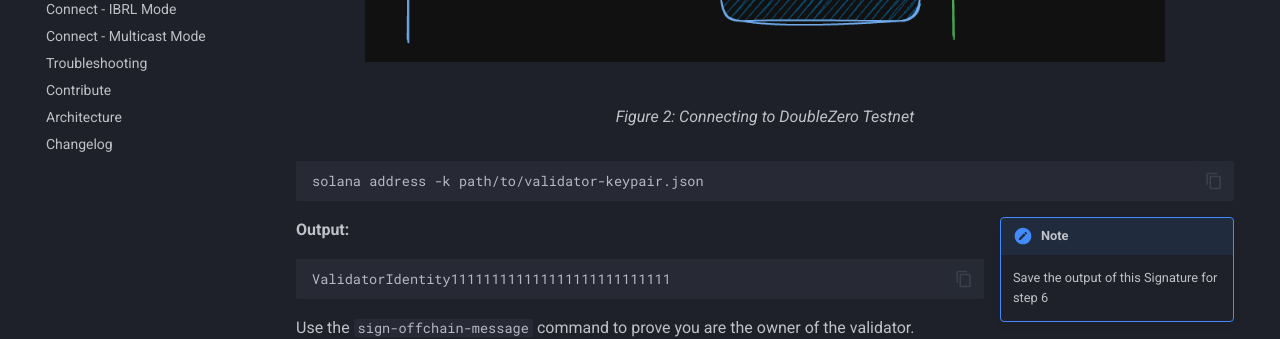
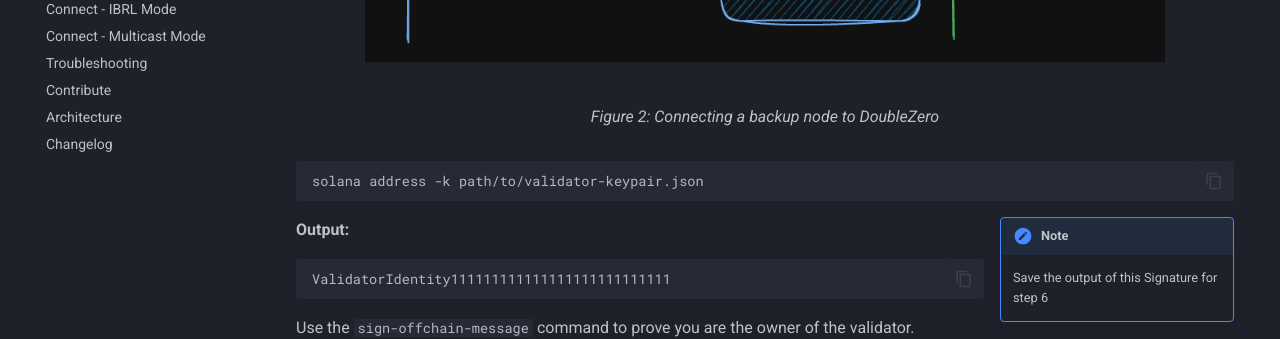
Before and after one commit to malbeclabs/docs, an MkDocs documentation site: the page built from docs/mainnet-beta-migration.md, in a window 1280 px wide and 900 px high, scrolled down 4300 px. Shown: the part 153-492 px from the top of the window. Built offline with MkDocs 1.6.1 and Material for MkDocs 9.7.7, drawn with Linux system fonts in a browser that asks for light colours.

Commit message:
Update mainnet-beta-migration.md

````diff
--- a/docs/mainnet-beta-migration.md
+++ b/docs/mainnet-beta-migration.md
@@ -137,7 +137,7 @@
 
 <figure markdown="span">
   ![Image title](images/ConnectingBackup.png){ width="800" }
-  <figcaption>Figure 2: Connecting to DoubleZero Testnet</figcaption>
+  <figcaption>Figure 2: Connecting a backup node to DoubleZero</figcaption>
 </figure>
 
 ```bash
````
